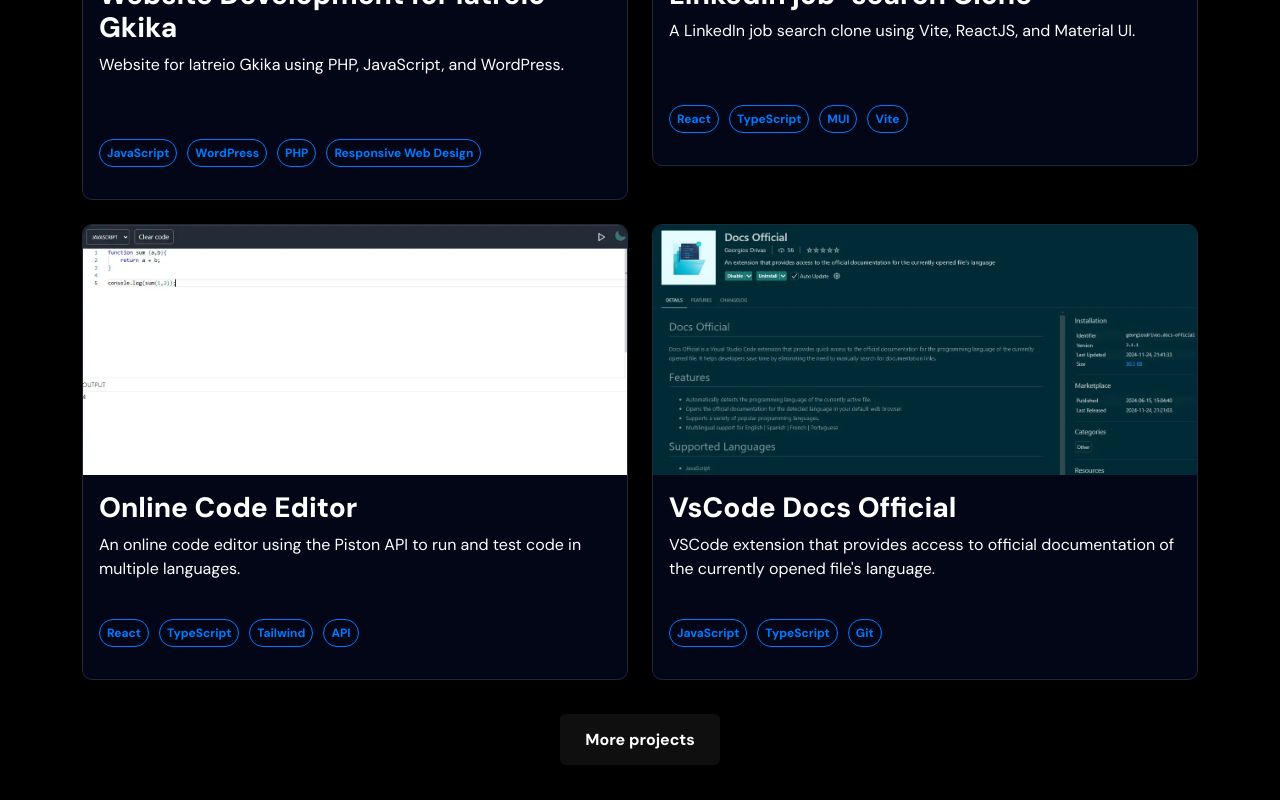
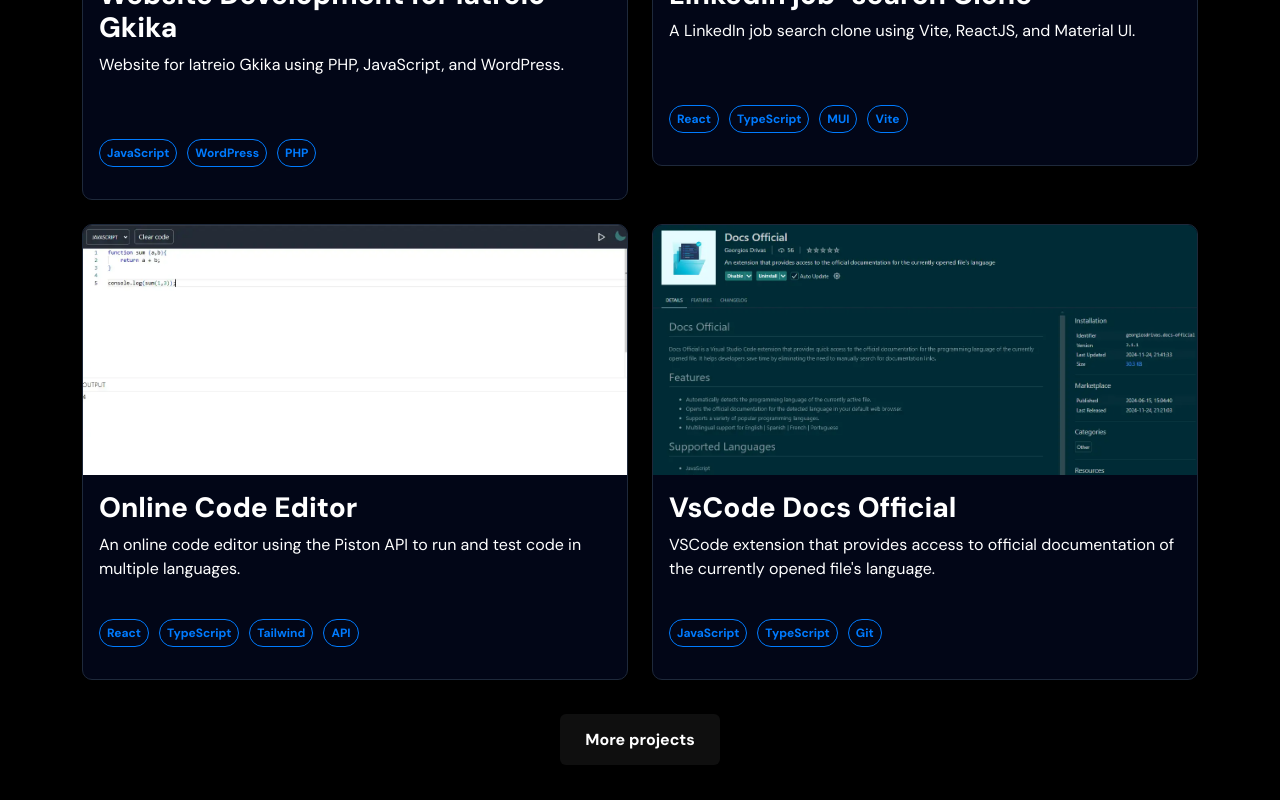
Before and after one commit to GeorgiosDrivas/portfolio, a React (Vite) app: page / in a window 1280 px wide. Shown: the part 2592-3392 px from the top of the page. Built offline with nearby package versions, Linux system fonts and the light colour scheme.

Commit message:
Remove project skill

```diff
--- a/src/constants/projectsConstants.ts
+++ b/src/constants/projectsConstants.ts
@@ -1,9 +1,4 @@
-export const doctor = [
-  "JavaScript",
-  "WordPress",
-  "PHP",
-  "Responsive Web Design",
-];
+export const doctor = ["JavaScript", "WordPress", "PHP"];
 export const linkedin = ["React", "TypeScript", "MUI", "Vite"];
 export const codeEditor = ["React", "TypeScript", "Tailwind", "API"];
 export const DocsOfficial = ["JavaScript", "TypeScript", "Git"];
```
